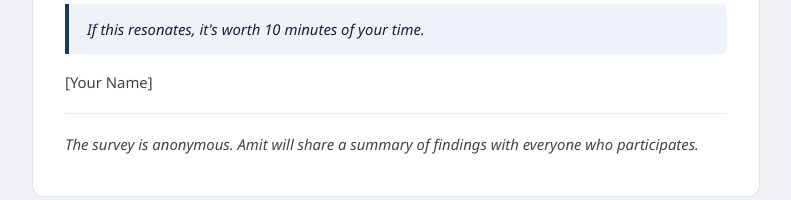
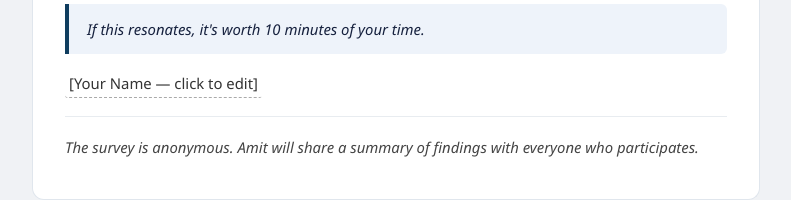
Before and after one commit to amitgarg73/ai-reliability-survey, a plain HTML site: page index.html in a window 1280 px wide. Shown: the part 440-640 px from the top of the page, without its empty margins (244-1035 px from the left). Drawn offline with Linux system fonts and the light colour scheme.

Commit message:
Make sender name editable in cover note

```diff
--- a/index.html
+++ b/index.html
@@ -94,7 +94,7 @@ textarea:focus { outline: none; border-color: #0f3d5f; background: #fff; box-sha
     widespread as the data suggests. No sales pitch — just trying to validate
     before going further.</p>
     <div class="callout">If this resonates, it's worth 10 minutes of your time.</div>
-    <p>[Your Name]</p>
+    <p><span id="sender-name" contenteditable="true" title="Click to edit your name" style="border-bottom:1px dashed #aaa;cursor:text;padding:1px 4px;border-radius:3px;min-width:80px;display:inline-block;color:#333;">[Your Name — click to edit]</span></p>
     <hr>
     <p class="fine-print">The survey is anonymous. Amit will share a summary of findings with everyone who participates.</p>
   </div>
```
